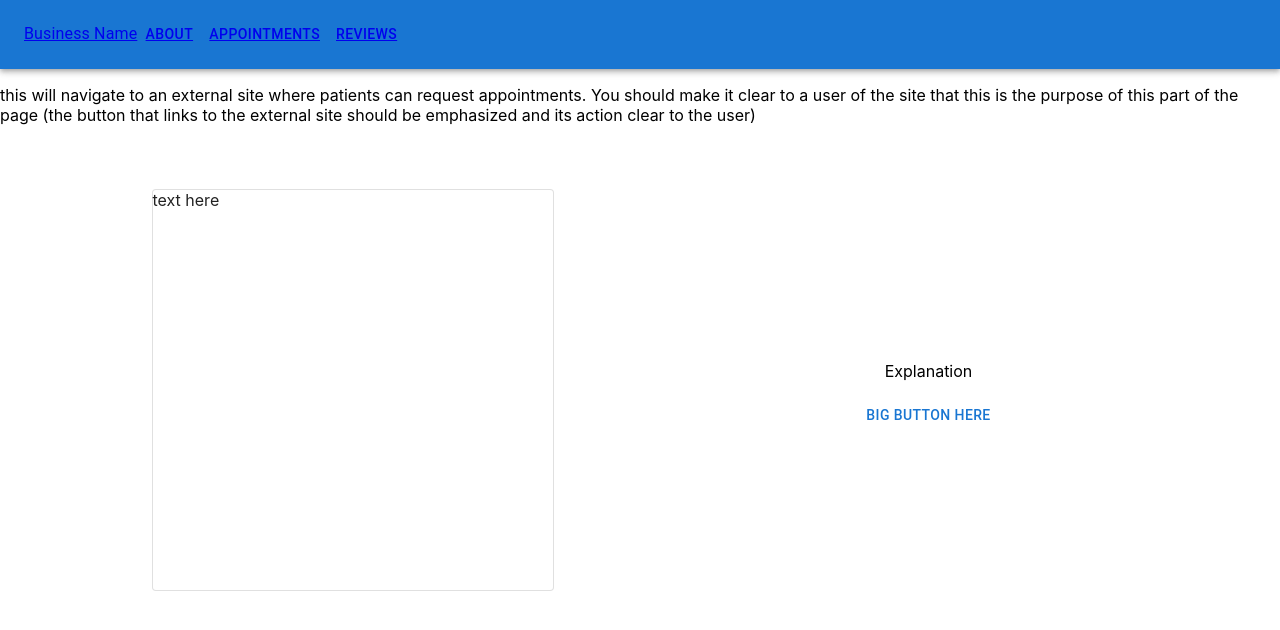
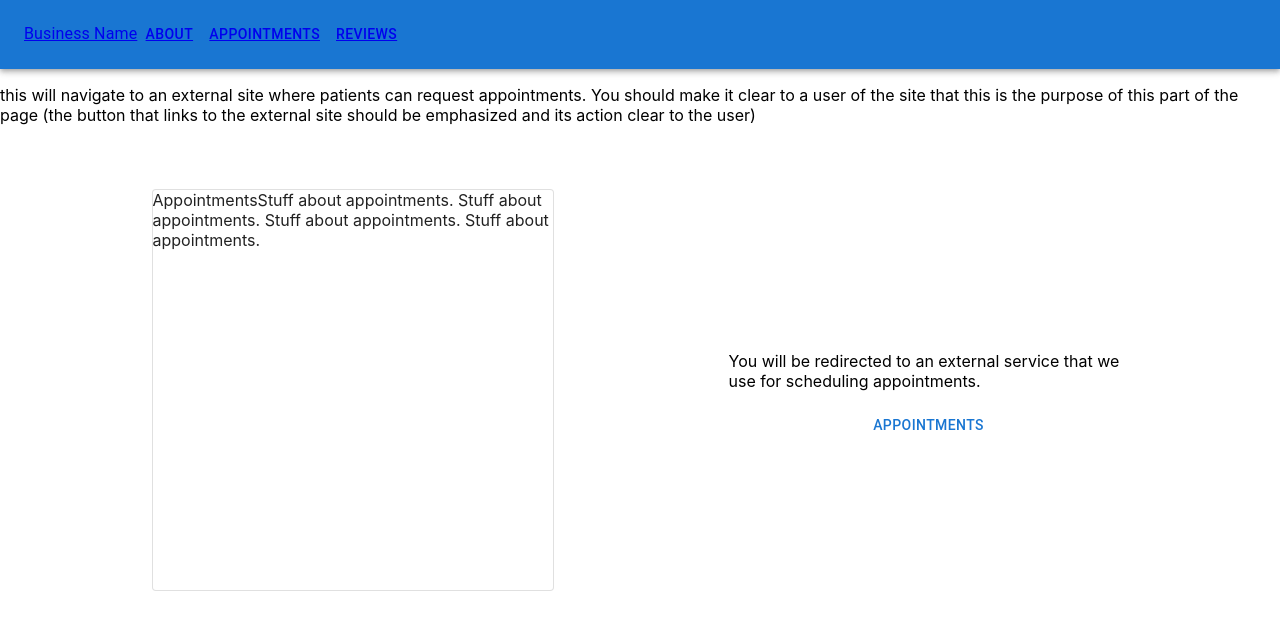
Before and after one commit to chystarr/ui-ux-midterm, a React (Create React App) app: page /appointments in a window 1280 px wide. Shown: the top 630 px of the page. Built offline with nearby package versions, Linux system fonts and the light colour scheme.

Commit message:
Set up pages for content to be added

```diff
--- a/src/components/About.js
+++ b/src/components/About.js
@@ -3,6 +3,7 @@ import Paper from '@mui/material/Paper';
 import Box from '@mui/material/Box';
 
 function About() {
+  const bodyText = "About the doctor, about the practice itself, etc.";
   return (
     <div> {/* Replace outer div element with ThemeProvider component later */}
       <p>Information about the doctor (how long have they been practicing, any certifications
@@ -24,7 +25,8 @@ function About() {
           }}
         >
           <Paper variant='outlined'>
-              text here
+            Header for this section here
+            {bodyText}
           </Paper>
           <Paper variant='outlined'>
             photo here
@@ -32,8 +34,7 @@ function About() {
         </Box>
       </Container>
     </div>
-
-    ) ;
+  );
 }
 
 export default About;
--- a/src/components/Appointments.js
+++ b/src/components/Appointments.js
@@ -1,15 +1,20 @@
 import ExternalRedirect from './ExternalRedirect.js';
 
 function Appointments() {
+  const headerText = "Appointments";
+  const bodyText = "Stuff about appointments. Stuff about appointments. Stuff about appointments. Stuff about appointments.";
+  const disclaimerText = "You will be redirected to an external service that we use for scheduling appointments.";
+  const buttonText = "Appointments";
+
   return (
     <div>
       <p>this will navigate to an external site where patients can request appointments. You
       should make it clear to a user of the site that this is the purpose of this part of the
       page (the button that links to the external site should be emphasized and its action
       clear to the user)</p>
-        <ExternalRedirect />
+      <ExternalRedirect headerText={headerText} bodyText={bodyText} disclaimerText={disclaimerText} buttonText={buttonText} />
     </div>
-    ) ;
+  );
 }
 
 export default Appointments;
--- a/src/components/ExternalRedirect.js
+++ b/src/components/ExternalRedirect.js
@@ -3,7 +3,7 @@ import Paper from '@mui/material/Paper';
 import Box from '@mui/material/Box';
 import Button from '@mui/material/Button';
 
-function ExternalRedirect() {
+function ExternalRedirect({ headerText, bodyText, disclaimerText, buttonText }) {
   return (
     <div> {/* Replace outer div element with ThemeProvider component later */}
       <Container>
@@ -23,7 +23,8 @@ function ExternalRedirect() {
               height: 400,
             }}
           >
-            text here
+            {headerText}
+            {bodyText} {/* Put this stuff in Typography!!? */}
           </Paper>
           <Box
             sx={{
@@ -34,9 +35,9 @@ function ExternalRedirect() {
               height: {xs: 100, md: 400},
             }}
           >
-            <p>Explanation</p>
+            <p>{disclaimerText}</p>
             <Button>
-              big button here
+              {buttonText}
             </Button>
           </Box>
         </Box>
--- a/src/components/Home.js
+++ b/src/components/Home.js
@@ -5,7 +5,7 @@ function Home() {
       (e.g. name of the practice, address, phone number) as well as navigation* to
       other parts of the site.</p>
     </div>
-  ) ;
+  );
 }
 
 export default Home;
--- a/src/components/Reviews.js
+++ b/src/components/Reviews.js
@@ -1,13 +1,18 @@
 import ExternalRedirect from './ExternalRedirect.js';
 
 function Reviews() {
+  const headerText = "Reviews";
+  const bodyText = "Stuff about reviews. Stuff about reviews. Stuff about reviews. Stuff about reviews.";
+  const disclaimerText = "You will be redirected to an external service that we use for reviews.";
+  const buttonText = "Reviews";
+
   return (
     <div>
       <p>Similar to the appointment requests, this should be providing a link to an external
       site (or sites) where the practice has reviews.</p>
-        <ExternalRedirect />
+      <ExternalRedirect headerText={headerText} bodyText={bodyText} disclaimerText={disclaimerText} buttonText={buttonText} />
     </div>
-    ) ;
+  );
 }
 
 export default Reviews;
```
Lines whose indentation alone changed are shown as unchanged.
